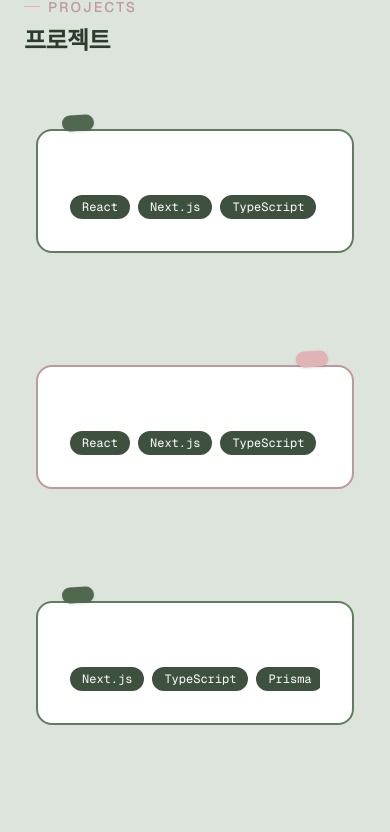
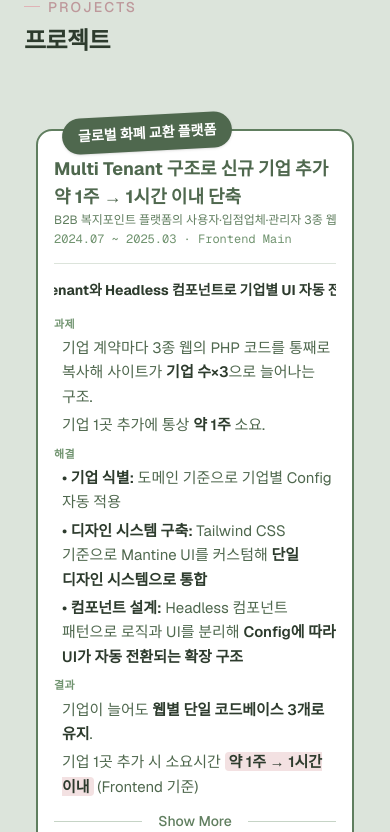
Before and after one commit to im-pine/ImPine, a Next.js app: page / in a window 390 px wide. Shown: the part 4860-5692 px from the top of the page. Built offline with nearby package versions, Linux system fonts and the light colour scheme.

Commit message:
:lipstick: 프로젝트 카드 디자인 변경
변경된 project interface에 맞춰 개선

```diff
--- a/src/components/sections/ProjectCardDesktop.tsx
+++ b/src/components/sections/ProjectCardDesktop.tsx
@@ -1,7 +1,14 @@
 "use client";
 
 import { motion } from "motion/react";
-import type { Project } from "@/data/projects";
+import {
+  getMetaParts,
+  type MultiRichText,
+  type Project,
+} from "@/data/projects";
+import { RichText } from "@/components/ui/RichText";
+import { Divider } from "@/components/ui/Divider";
+import { MultiRichTextShowMore } from "@/components/ui/MultiRichTextShowMore";
 
 // Left cards drift in from the left while rotating clockwise into place;
 // right cards mirror that from the right, rotating counter-clockwise.
@@ -16,12 +23,42 @@ const CARD_VARIANTS = {
   },
 };
 
+interface MultiRichTextBlockProps {
+  label: string;
+  lines: MultiRichText;
+}
+
+function MultiRichTextBlock({ label, lines }: MultiRichTextBlockProps) {
+  if (lines.length === 0) return null;
+
+  return (
+    <div>
+      <p className="text-[11px] font-bold tracking-wide text-primary-500 uppercase">
+        {label}
+      </p>
+      <div className="mt-1 space-y-1 ml-2">
+        {lines.map((line, i) => (
+          <p
+            key={i}
+            className="text-card-body leading-relaxed text-primary-700 sm:text-sm"
+          >
+            <RichText value={line} />
+          </p>
+        ))}
+      </div>
+    </div>
+  );
+}
+
 interface ProjectCardDesktopProps {
   project: Project;
   isEven: boolean;
 }
 
-export function ProjectCardDesktop({ project, isEven }: ProjectCardDesktopProps) {
+export function ProjectCardDesktop({
+  project,
+  isEven,
+}: ProjectCardDesktopProps) {
   const stickerStyle = isEven
     ? "bg-primary-700 text-white"
     : "bg-secondary-500 text-primary-900";
@@ -30,6 +67,11 @@ export function ProjectCardDesktop({ project, isEven }: ProjectCardDesktopProps)
     ? "mr-auto border-primary-600"
     : "ml-auto border-secondary-600";
 
+  const metaParts = [
+    ...getMetaParts(project.meta),
+    project.organization,
+  ].filter((part): part is string => Boolean(part));
+
   return (
     <motion.article
       variants={isEven ? CARD_VARIANTS.left : CARD_VARIANTS.right}
@@ -37,27 +79,74 @@ export function ProjectCardDesktop({ project, isEven }: ProjectCardDesktopProps)
       whileInView="visible"
       viewport={{ once: true, margin: "-100px" }}
       transition={{ duration: 0.7, ease: "easeOut" }}
-      className={`relative max-w-2xl  overflow-visible rounded-2xl border-2 bg-white p-8 sm:p-10 ${articleStyle}`}
+      className={`relative max-w-3xl  overflow-visible rounded-2xl border-2 bg-white p-8 sm:p-10 ${articleStyle}`}
     >
       <span
         className={`absolute -top-4 max-w-[80%] -rotate-3 rounded-full px-4 py-2 text-sm font-bold shadow-sm ${stickerStyle} ${
           isEven ? "left-6" : "right-6"
         }`}
       >
-        {project.title}
+        {project.name}
       </span>
 
-      <div
-        className={`flex font-mono text-xs text-primary-600 ${
-          isEven ? "justify-end" : "justify-start"
-        }`}
-      >
-        {project.period}
-        {project.contribution && ` · ${project.contribution}`}
-      </div>
+      <p className={`text-lg font-bold ${headlineStyle}`}>{project.headline}</p>
+
+      {project.overview && (
+        <p className="text-xs leading-relaxed text-primary-600">
+          {project.overview}
+        </p>
+      )}
+
+      {metaParts.length > 0 && (
+        <div
+          className={`flex flex-wrap items-center gap-x-1 font-mono text-xs text-primary-500`}
+        >
+          {metaParts.map((part, i) => (
+            <span key={i}>
+              {i > 0 && <span className="mr-1">·</span>}
+              {part}
+            </span>
+          ))}
+        </div>
+      )}
+
+      <Divider />
+
+      {project.coreContribution && (
+        <div className="mt-4">
+          <p className="text-sm font-bold text-primary-900">
+            <RichText value={project.coreContribution.subtitle} />
+          </p>
+          <div className="mt-4 space-y-4">
+            <MultiRichTextBlock
+              label="과제"
+              lines={project.coreContribution.task}
+            />
+            <MultiRichTextBlock
+              label="해결"
+              lines={project.coreContribution.solution}
+            />
+            <MultiRichTextBlock
+              label="결과"
+              lines={project.coreContribution.result}
+            />
+          </div>
+        </div>
+      )}
+
+      <MultiRichTextShowMore
+        lines={project.contributions}
+        className={project.coreContribution ? "" : "mt-6"}
+        topDivider={!!project.coreContribution}
+        bottomDivider={project.tech.length > 0}
+      />
+
+      {project.contributions.length === 0 && project.tech.length > 0 && (
+        <Divider />
+      )}
 
       {project.tech.length > 0 && (
-        <div className="mt-6 flex flex-wrap gap-2">
+        <div className="flex flex-wrap gap-2">
           {project.tech.map((tech) => (
             <span
               key={tech}
@@ -69,22 +158,13 @@ export function ProjectCardDesktop({ project, isEven }: ProjectCardDesktopProps)
         </div>
       )}
 
-      <p className={`mt-6 text-lg font-bold ${headlineStyle}`}>
-        {project.summary}
-      </p>
-
-      {project.achievements && project.achievements.length > 0 && (
-        <div className="mt-4 space-y-2">
-          {project.achievements.map((achievement, i) => (
-            <p
-              key={i}
-              className="text-card-body leading-relaxed text-primary-700 sm:text-sm"
-            >
-              {achievement}
-            </p>
+      {/* {project.tags && project.tags.length > 0 && (
+        <div className="mt-3 flex justify-end flex-wrap gap-x-2 gap-y-1 font-mono text-[10px] text-primary-500">
+          {project.tags.map((tag) => (
+            <span key={tag}>#{tag}</span>
           ))}
         </div>
-      )}
+      )} */}
     </motion.article>
   );
 }
--- a/src/components/sections/ProjectCardMobile.tsx
+++ b/src/components/sections/ProjectCardMobile.tsx
@@ -1,7 +1,15 @@
 "use client";
 
 import { motion } from "motion/react";
-import type { Project } from "@/data/projects";
+import {
+  getMetaParts,
+  type MultiRichText,
+  type Project,
+} from "@/data/projects";
+import { RichText } from "@/components/ui/RichText";
+import { Divider } from "@/components/ui/Divider";
+import { MultiRichTextShowMore } from "@/components/ui/MultiRichTextShowMore";
+import { AutoScrollText } from "@/components/ui/AutoScrollText";
 
 const MOBILE_SPIN_DEGREES = 75;
 
@@ -23,6 +31,33 @@ const MOBILE_CARD_VARIANTS = {
   },
 };
 
+interface MultiRichTextBlockProps {
+  label: string;
+  lines: MultiRichText;
+}
+
+function MultiRichTextBlock({ label, lines }: MultiRichTextBlockProps) {
+  if (lines.length === 0) return null;
+
+  return (
+    <div>
+      <p className="text-[11px] font-bold tracking-wide text-primary-500 uppercase">
+        {label}
+      </p>
+      <div className="mt-1 ml-2 space-y-1">
+        {lines.map((line, i) => (
+          <p
+            key={i}
+            className="text-card-body leading-relaxed text-primary-700 sm:text-sm"
+          >
+            <RichText value={line} />
+          </p>
+        ))}
+      </div>
+    </div>
+  );
+}
+
 interface ProjectCardMobileProps {
   project: Project;
   isEven: boolean;
@@ -37,6 +72,13 @@ export function ProjectCardMobile({ project, isEven }: ProjectCardMobileProps) {
     ? "mr-auto border-primary-600"
     : "ml-auto border-secondary-600";
 
+  const metaParts = [
+    project.meta?.period ?? "",
+    project.meta?.role ?? "",
+    // ...getMetaParts(project.meta),
+    // project.organization,
+  ].filter((part): part is string => Boolean(part));
+
   return (
     // overflow-hidden + padding: contains the badge sticker (which sits
     // outside the card's own box via `-top-4`) so it doesn't get cut off by
@@ -45,37 +87,77 @@ export function ProjectCardMobile({ project, isEven }: ProjectCardMobileProps) {
     // residual bounding-box growth from the perspective transform below.
     <div className="overflow-hidden px-3 pt-8 pb-6">
       <motion.article
-        variants={isEven ? MOBILE_CARD_VARIANTS.left : MOBILE_CARD_VARIANTS.right}
+        variants={
+          isEven ? MOBILE_CARD_VARIANTS.left : MOBILE_CARD_VARIANTS.right
+        }
         initial="hidden"
         whileInView="visible"
         viewport={{ once: true, margin: "-100px" }}
         transition={{ duration: 0.7, ease: "easeOut" }}
         style={{ transformPerspective: 1000 }}
-        className={`relative max-w-2xl  overflow-visible rounded-2xl border-2 bg-white p-8 sm:p-10 ${articleStyle}`}
+        className={`relative max-w-2xl overflow-visible rounded-2xl border-2 bg-white p-6 px-4 sm:p-10 ${articleStyle}`}
       >
         <span
           className={`absolute -top-4 max-w-[80%] -rotate-3 rounded-full px-4 py-2 text-sm font-bold shadow-sm ${stickerStyle} ${
             isEven ? "left-6" : "right-6"
           }`}
         >
-          {project.title}
+          {project.name}
         </span>
 
         <p className={`text-lg font-bold ${headlineStyle}`}>
-          {project.summary}
+          {project.headline}
         </p>
 
-        <div
-          className={`mt-2 flex font-mono text-xs text-primary-600 ${
-            isEven ? "justify-end" : "justify-start"
-          }`}
-        >
-          {project.period}
-          {project.contribution && ` · ${project.contribution}`}
-        </div>
+        {project.overview && (
+          <AutoScrollText className="text-xs leading-relaxed text-primary-600">
+            {project.overview}
+          </AutoScrollText>
+        )}
+
+        {metaParts.length > 0 && (
+          <AutoScrollText className="font-mono text-xs text-primary-500">
+            {metaParts.join(" · ")}
+          </AutoScrollText>
+        )}
+
+        <Divider />
+
+        {project.coreContribution && (
+          <div className="mt-4">
+            <AutoScrollText className="text-sm font-bold text-primary-900">
+              <RichText value={project.coreContribution.subtitle} />
+            </AutoScrollText>
+            <div className="mt-4 space-y-2">
+              <MultiRichTextBlock
+                label="과제"
+                lines={project.coreContribution.task}
+              />
+              <MultiRichTextBlock
+                label="해결"
+                lines={project.coreContribution.solution}
+              />
+              <MultiRichTextBlock
+                label="결과"
+                lines={project.coreContribution.result}
+              />
+            </div>
+          </div>
+        )}
+
+        <MultiRichTextShowMore
+          lines={project.contributions}
+          className={project.coreContribution ? "" : "mt-6"}
+          topDivider={!!project.coreContribution}
+          bottomDivider={project.tech.length > 0}
+        />
+
+        {project.contributions.length === 0 && project.tech.length > 0 && (
+          <Divider />
+        )}
 
         {project.tech.length > 0 && (
-          <div className="scrollbar-hidden mt-6 flex gap-2 overflow-x-auto">
+          <div className="scrollbar-hidden flex gap-2 overflow-x-auto">
             {project.tech.map((tech) => (
               <span
                 key={tech}
@@ -87,18 +169,13 @@ export function ProjectCardMobile({ project, isEven }: ProjectCardMobileProps) {
           </div>
         )}
 
-        {project.achievements && project.achievements.length > 0 && (
-          <div className="mt-4 space-y-2">
-            {project.achievements.map((achievement, i) => (
-              <p
-                key={i}
-                className="text-card-body leading-relaxed text-primary-700 sm:text-sm"
-              >
-                {achievement}
-              </p>
+        {/* {project.tags && project.tags.length > 0 && (
+          <div className="mt-3 flex flex-wrap justify-end gap-x-2 gap-y-1 font-mono text-[10px] text-primary-500">
+            {project.tags.map((tag) => (
+              <span key={tag}>#{tag}</span>
             ))}
           </div>
-        )}
+        )} */}
       </motion.article>
     </div>
   );
--- /dev/null
+++ b/src/components/ui/Divider.tsx
@@ -0,0 +1,33 @@
+// Values from Tailwind's default spacing scale. Listed explicitly (rather
+// than built from a template string) because Tailwind's class scanner only
+// picks up literal, complete class names in source.
+const MARGIN_Y_CLASSES = {
+  0: "my-0",
+  1: "my-1",
+  2: "my-2",
+  3: "my-3",
+  4: "my-4",
+  5: "my-5",
+  6: "my-6",
+  8: "my-8",
+  10: "my-10",
+  12: "my-12",
+  16: "my-16",
+  20: "my-20",
+  24: "my-24",
+} as const;
+
+type DividerMargin = keyof typeof MARGIN_Y_CLASSES;
+
+interface DividerProps {
+  margin?: DividerMargin;
+  classname?: "";
+}
+
+export function Divider({ margin = 4, classname = "" }: DividerProps) {
+  return (
+    <hr
+      className={`${MARGIN_Y_CLASSES[margin]} border-t border-border ${classname}`}
+    />
+  );
+}
--- /dev/null
+++ b/src/components/ui/MultiRichTextShowMore.tsx
@@ -0,0 +1,80 @@
+"use client";
+
+import { useState } from "react";
+import { motion } from "motion/react";
+import type { MultiRichText } from "@/data/projects";
+import { RichText } from "@/components/ui/RichText";
+import { ShowMoreToggle } from "@/components/ui/ShowMoreToggle";
+import { StaggeredReveal, staggerItem } from "@/components/ui/StaggeredReveal";
+import { Divider } from "@/components/ui/Divider";
+
+interface MultiRichTextShowMoreProps {
+  lines: MultiRichText;
+  previewCount?: number;
+  variant?: "light" | "dark";
+  className?: string;
+  // Surrounding section dividers only make sense while the hidden lines are
+  // actually showing — collapsed, the ShowMoreToggle's own flanking lines
+  // already provide enough separation, and a divider around empty space
+  // reads as a layout glitch.
+  topDivider?: boolean;
+  bottomDivider?: boolean;
+}
+
+export function MultiRichTextShowMore({
+  lines,
+  previewCount = 0,
+  variant = "light",
+  className = "",
+  topDivider = false,
+  bottomDivider = false,
+}: MultiRichTextShowMoreProps) {
+  const [expanded, setExpanded] = useState(false);
+
+  if (lines.length === 0) return null;
+
+  const preview = lines.slice(0, previewCount);
+  const rest = lines.slice(previewCount);
+
+  return (
+    <div className={className}>
+      {expanded && topDivider && <Divider />}
+
+      <div className="space-y-2">
+        {preview.map((line, i) => (
+          <p
+            key={i}
+            className="text-card-body leading-relaxed text-primary-700 sm:text-sm"
+          >
+            <RichText value={line} />
+          </p>
+        ))}
+
+        {rest.length > 0 && (
+          <StaggeredReveal show={expanded} className="space-y-2">
+            {rest.map((line, i) => (
+              <motion.p
+                key={i}
+                variants={staggerItem}
+                className="text-card-body leading-relaxed text-primary-700 sm:text-sm"
+              >
+                <RichText value={line} />
+              </motion.p>
+            ))}
+          </StaggeredReveal>
+        )}
+      </div>
+
+      {rest.length > 0 && !expanded && (
+        <ShowMoreToggle
+          expanded={false}
+          onToggle={() => setExpanded(true)}
+          variant={variant}
+          className="my-3"
+        />
+      )}
+
+      {expanded && bottomDivider && <Divider />}
+    </div>
+  );
+}
--- /dev/null
+++ b/src/components/ui/RichText.tsx
@@ -0,0 +1,36 @@
+import type { RichText as RichTextValue, TextSegment } from "@/data/projects";
+
+interface RichTextProps {
+  value: RichTextValue;
+}
+
+function renderSegment(segment: string | TextSegment, key: number) {
+  if (typeof segment === "string") return segment;
+
+  switch (segment.type) {
+    case "bold":
+      return (
+        <strong key={key} className="font-semibold text-primary-900">
+          {segment.contents}
+        </strong>
+      );
+    case "highlight":
+      return (
+        <mark
+          key={key}
+          className="rounded bg-secondary-300 px-1 font-semibold text-primary-900"
+        >
+          {segment.contents}
+        </mark>
+      );
+    default: {
+      const _exhaustive: never = segment;
+      return _exhaustive;
+    }
+  }
+}
+
+export function RichText({ value }: RichTextProps) {
+  if (typeof value === "string") return <>{value}</>;
+  return <>{value.map(renderSegment)}</>;
+}
```
Also changed, not shown: src/components/sections/Projects.tsx (+4 -4 lines).
